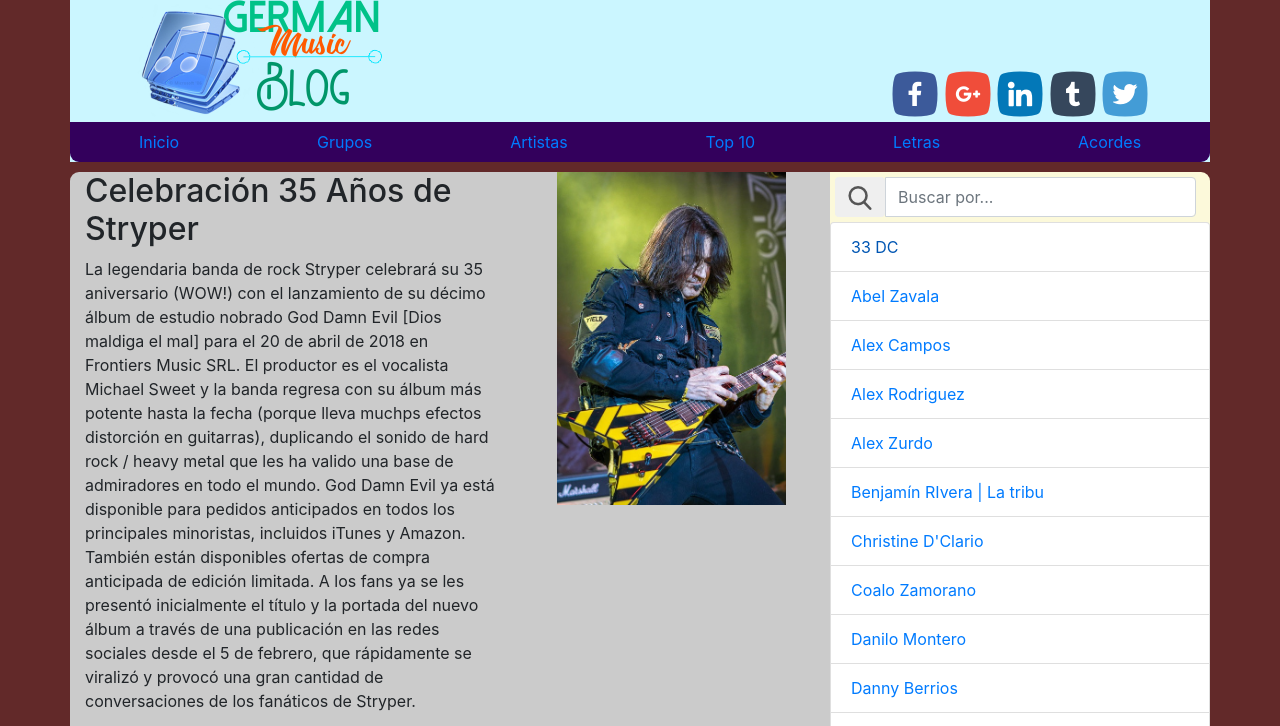
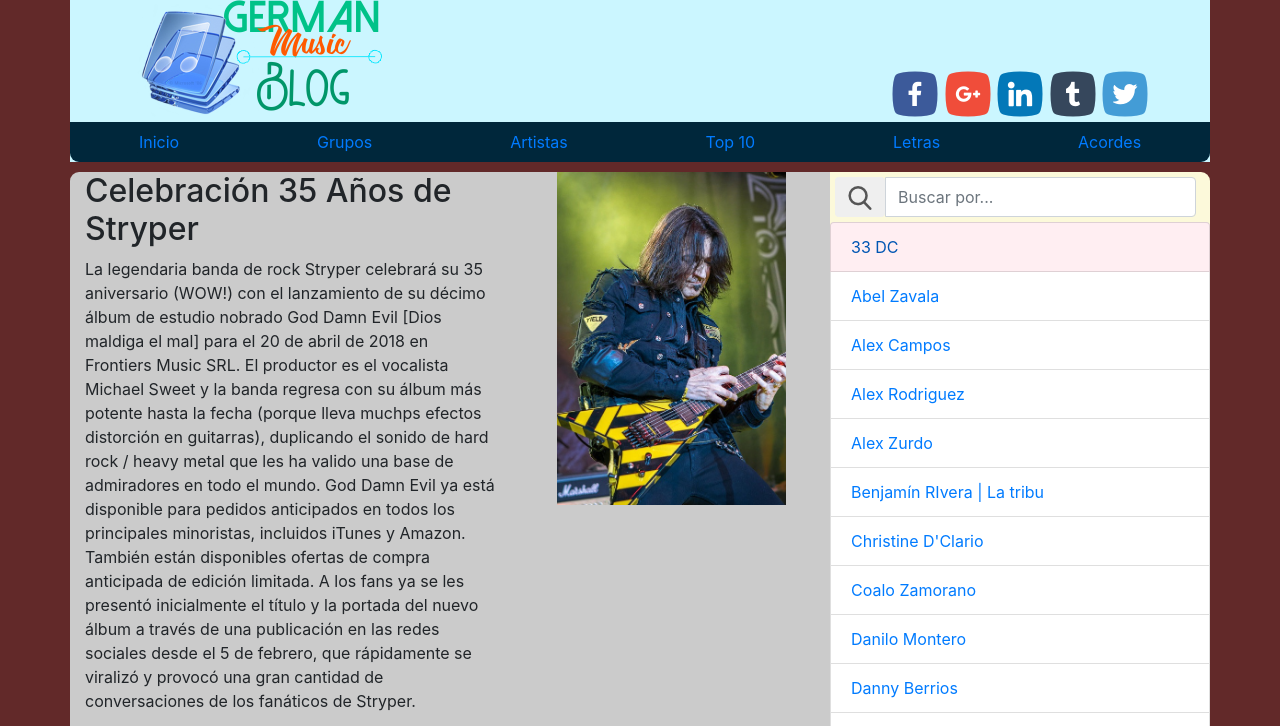
Before and after one commit to gerantony/blog_musica_boostrap, a plain HTML site: page index.html in a window 1280 px wide. In both pictures the pointer is over the link "33 DC". Shown: the top 726 px of the page. Drawn offline with Linux system fonts and the light colour scheme.

Commit message:
Mejoras a nav
Cambio de COlores

```diff
--- a/css/miestilo.css
+++ b/css/miestilo.css
@@ -46,6 +46,10 @@
   width: 100%;
 }
 
+.artistaslist a:hover{
+  background: #ffeef2;
+}
+
 /*CAMBIOS PARA CELULARES*/
 @media (max-width: 480px) {
   .navega{
--- a/index.html
+++ b/index.html
@@ -40,7 +40,7 @@
           </div>
         </div>
         <div class="row">
-            <ul class="nav nav-pills nav-fill navega">
+            <ul class="nav nav-pills nav-fill navega navbar-light" style="background-color: #00273b">
               <li class="nav-item">
                 <a class="nav-link" href="index.html">Inicio</a>
               </li>
```
